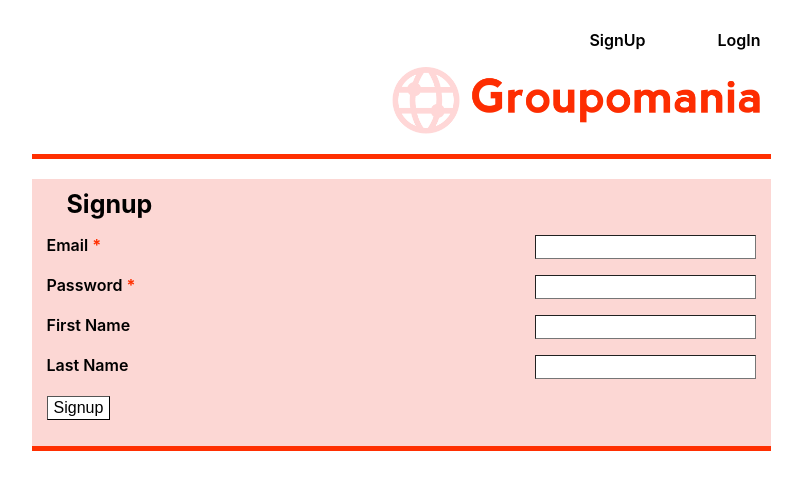
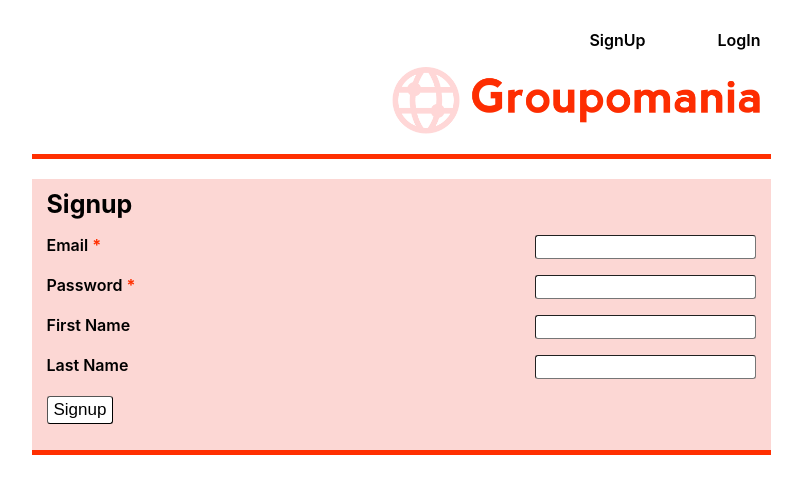
Before and after one commit to EeeyJosee/OpenClassroomsProject7, a React (Create React App) app in the folder front/: page /signup in a window 1280 px wide. Shown: the top 494 px of the page, without its empty margins (239-1041 px from the left). Built offline with nearby package versions, Linux system fonts and the light colour scheme.

Commit message:
minor CSS changes for overall look and feel

```diff
--- a/front/src/components/NewPost.jsx
+++ b/front/src/components/NewPost.jsx
@@ -1,5 +1,6 @@
 import axios from "axios";
 import React, { useState } from 'react';
+import Banner from '../components/Banner';
 import '../styles/NewPost.css';
 
 function NewPost() {
@@ -17,7 +18,8 @@ function NewPost() {
                 (response) => {
                     alert("File Upload success");
                 }
-            ).catch((error) => {
+            ).catch(
+                (error) => {
                     alert("File Upload Error");
                 });
     };
@@ -25,11 +27,20 @@ function NewPost() {
     const [title, setTitle] = useState('');
     const [message, setMessage] = useState('');
     const [media, setSelectedMedia] = useState('');
+    const [isExpanded, setIsExpanded] = useState(false);
 
     return (
+
+        <div className="createPostContainer">
+            <button onClick={() => setIsExpanded(!isExpanded)}>
+                {isExpanded ? "Close" : "Create Post"}
+            </button>
+
+            {isExpanded ?
+
             <div>
              <form action="" id="newPost" method="post" onSubmit={submitForm}>
-                <h2> Create New Post </h2>
+                <h2> Create Post </h2>
                  <label htmlFor="title"> Title <span>*</span> </label>
                  <input
                      type="title"
@@ -60,6 +71,10 @@ function NewPost() {
                  </div>
              </form>
          </div>
+
+        : null}
+
+        </div>
     );
 };
 
--- a/front/src/components/PostDashboard.jsx
+++ b/front/src/components/PostDashboard.jsx
@@ -44,10 +44,10 @@ function PostDashboard() {
     const post = ({ id, message, mediaUrl, title }) =>
         // render appropriate media formats in list
         <li key={id}>
-            <h2 className='postTitle'>{title}</h2>
+            <h2 className="postTitle">{title}</h2>
             <p className="postMessage">{message}</p>
 
-            {mediaUrl.includes('.png', '.jpg    ') ?
+            {mediaUrl.includes('.png', '.jpg') ?
                 <img className="postMedia" src={mediaUrl} alt={`media for ${title}`} /> : null}
 
             {mediaUrl.includes('.mp4') ?
@@ -65,7 +65,7 @@ function PostDashboard() {
     return (
         <>
             <div className="postContainer">
-                <h1>Employee Dashboard</h1>
+                <h1 className="dashboardTitle">Employee Dashboard</h1>
                 <ul>
                     {posts.map(post)}
                 </ul>
--- a/front/src/pages/LogIn.jsx
+++ b/front/src/pages/LogIn.jsx
@@ -46,7 +46,7 @@ function LogIn() {
             <Banner />
             <div>
                 <form action="" id="login" method="post" onSubmit={handleSubmit}>
-                    <h1>Login</h1>
+                    <h1 className="loginTitle">Login</h1>
                     <p className="item">
                         <label htmlFor="email"> Email </label>
                         <input
@@ -69,7 +69,7 @@ function LogIn() {
                     </p>
                     <div className="submitError">
                         <p className="item">
-                            <input type="submit" value="Login" />
+                            <input type="submit" id="loginButton" value="Login" />
                         </p>
                         {errorMessage && <div className="error"> {errorMessage} </div>}
                     </div>
--- a/front/src/pages/SignUp.jsx
+++ b/front/src/pages/SignUp.jsx
@@ -67,7 +67,7 @@ function SignUp() {
             <Banner />
             <div>
                 <form action="" id="signup" method="post" onSubmit={handleSubmit}>
-                    <h1>Signup</h1>
+                    <h1 className="signupTitle">Signup</h1>
                     <p className="item">
                         <label htmlFor="email"> Email <span>*</span> </label>
                         <input
@@ -110,7 +110,7 @@ function SignUp() {
                     </p>
                     <div className="submitError">
                         <p className="item">
-                            <input type="submit" value="Signup" />
+                            <input type="submit" id="signupButton" value="Signup" />
                         </p>
                         {errorMessage && <div className="error"> {errorMessage} </div>}
                     </div>
--- a/front/src/styles/LogIn.css
+++ b/front/src/styles/LogIn.css
@@ -8,6 +8,7 @@
 h1 {
     padding: 10px 0px 0px;
     font-size: 25px;
+    margin: 0px
 }
 
 label {
@@ -19,6 +20,18 @@ input {
     font-size: 16px;
     background-color: white;
     border-width: 1.5px;
+    border-radius: 3px;
+}
+
+#loginButton {
+    background-color: white;
+    padding: 3px 6px;
+    border-radius: 3px;
+    font-size: 17px;
+}
+
+#loginButton:hover {
+    background-color: #EFEFEF;
 }
 
 @media (max-width: 366px) {
--- a/front/src/styles/NewPost.css
+++ b/front/src/styles/NewPost.css
@@ -1,9 +1,35 @@
+.createPostContainer {
+    margin: 0px auto;
+    display: flex;
+    flex-direction: column;
+    background-color: #FCD7D4;
+    padding: 20px 0px 10px;
+
+    button {
+        width: 20%;
+        margin: 0px auto;
+        padding: 3px;
+        background-color: white;
+        font-size: 17px;
+        font-weight: 500;
+        font-family: inherit;
+        border-width: 1px;
+        border-radius: 3px;
+        overflow: hidden;
+    }
+
+    button:hover {
+        background-color: #EFEFEF;
+    }
+}
+
 #newPost {
     background-color: #FCD7D4;
     display: flex;
     flex-direction: column;
     padding: 15px 0px;
     gap: 8px;
+
 
     h2 {
         margin: 0px auto;
@@ -27,6 +53,14 @@
         font-family: inherit;
         font-size: 16.5px;
         padding: 2px 6px;
+        border-radius: 3px;
+    }
+
+    .exp {
+        display: flex;
+        justify-content: space-between;
+        margin: 0px auto;
+        width: 72%;
     }
 
     #file {
@@ -36,10 +70,12 @@
         color: rgba(0, 0, 0, 0);
     }
 
-    .exp {
-        display: flex;
-        justify-content: space-between;
-        margin: 0px auto;
-        width: 72%;
+    #submit {
+        background-color: white;
+        border-radius: 3px;
+    }
+
+    #submit:hover {
+        background-color: #EFEFEF;
     }
 }
--- a/front/src/styles/PostDashboard.css
+++ b/front/src/styles/PostDashboard.css
@@ -4,7 +4,7 @@
     flex-direction: column;
 }
 
-h1 {
+.dashboardTitle {
     margin: 0px 20px;
 }
 
@@ -25,6 +25,7 @@ li {
     .postTitle {
         width: 90%;
         margin: 10px auto;
+        font-size: 22px;
     }
 
     .postMessage {
@@ -33,7 +34,8 @@ li {
     }
 
     .postMedia {
-        width: 50%;
-        margin: 0px auto 0px 25%;
+        width: 60%;
+        margin: 0px auto 0px 20%;
+        border-radius: 5px;
     }
 }
--- a/front/src/styles/SignUp.css
+++ b/front/src/styles/SignUp.css
@@ -1,12 +1,14 @@
 #signup {
-    margin-top: 20px;
+    margin: 20px 0px;
     border-bottom: solid 5px #FF2F01;
     background-color: #FCD7D4;
     padding: 0px 15px 10px;
 }
 
-h1 {
+.signupTitle {
     padding: 10px 0px 0px;
+    font-size: 25px;
+    margin: 0px
 }
 
 label {
@@ -20,6 +22,17 @@ label {
     align-items: center;
 }
 
+#signupButton {
+    background-color: white;
+    padding: 3px 6px;
+    border-radius: 3px;
+    font-size: 17px;
+}
+
+#signupButton:hover {
+    background-color: #EFEFEF;
+}
+
 span {
     color: #FF2F01;
     font-weight: 700;
```
Lines whose indentation alone changed are shown as unchanged.
